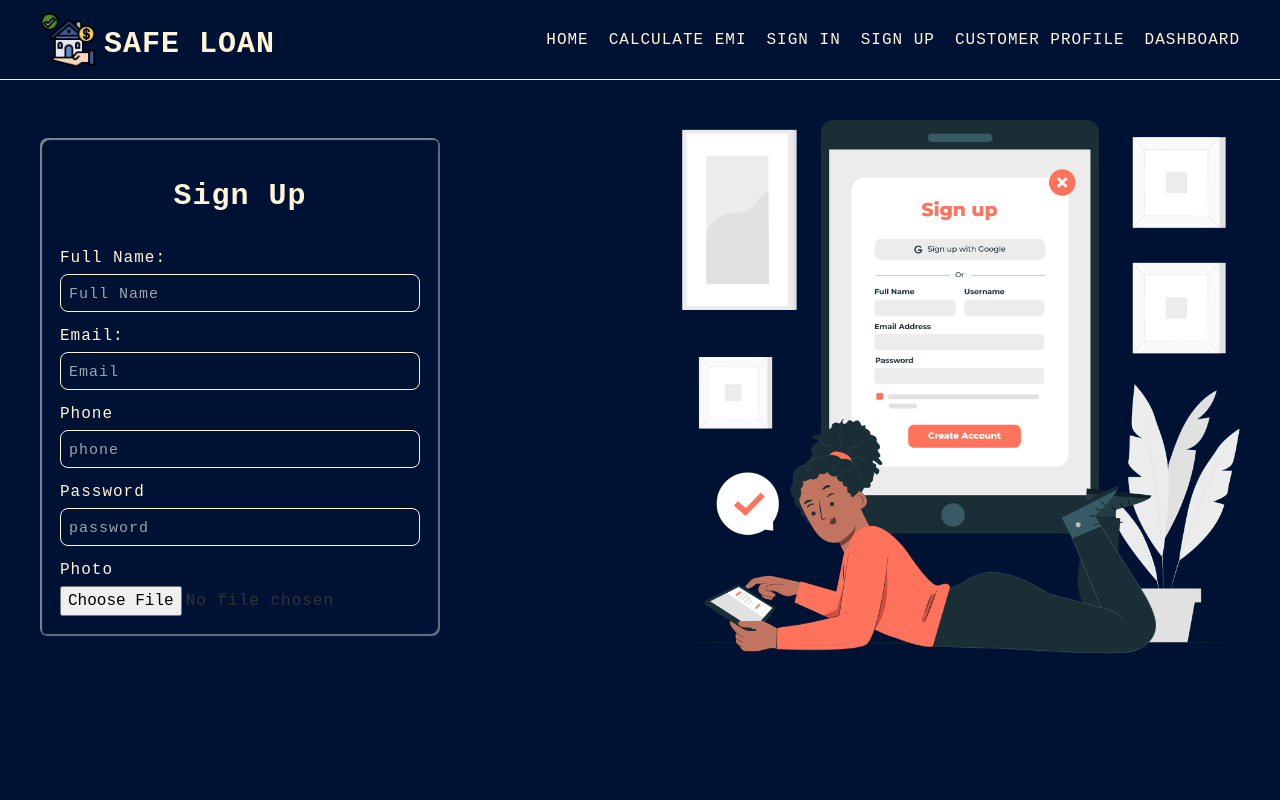
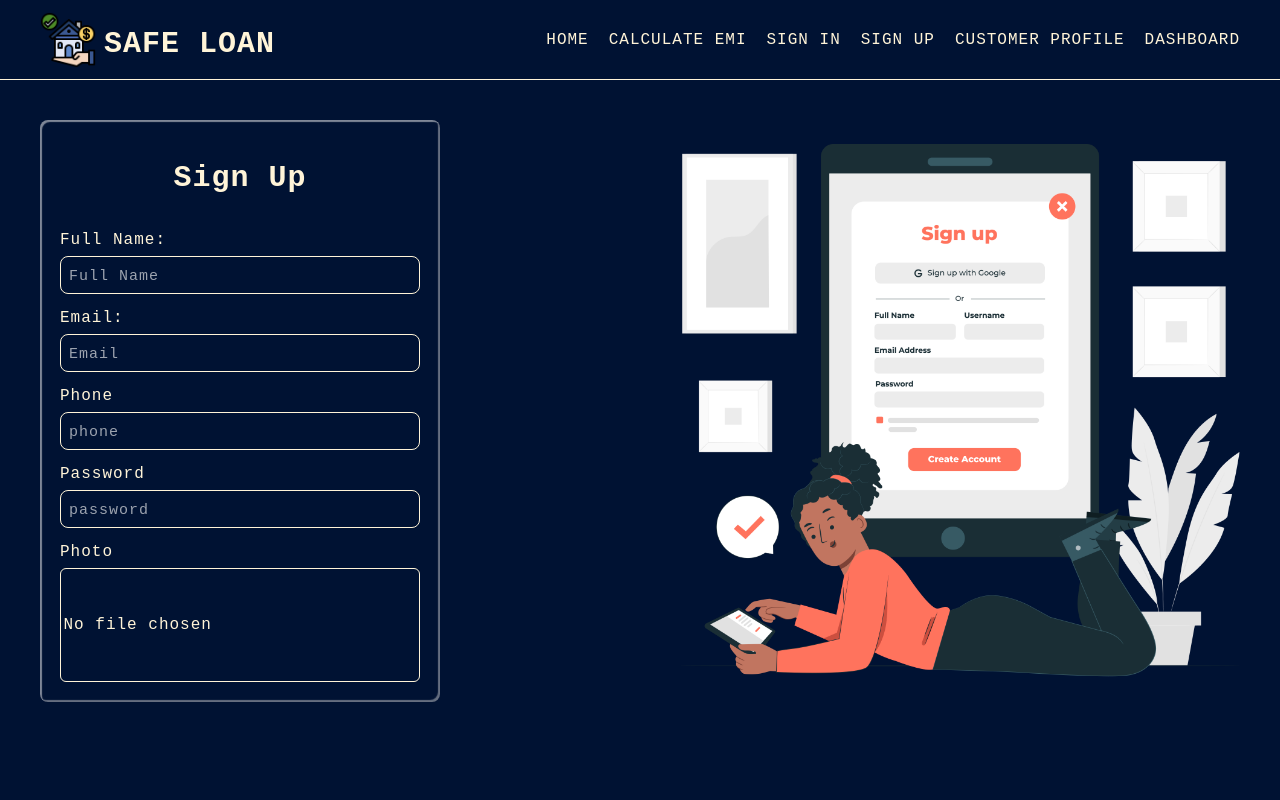
Before and after one commit to mostafizurRahaman/safe-loan, a React (Create React App) app: page /signup in a window 1280 px wide. Shown: the top 800 px of the page. Built offline with nearby package versions, Linux system fonts and the light colour scheme.

Commit message:
registration form design done

```diff
--- a/src/Pages/SignUp/SignUp.js
+++ b/src/Pages/SignUp/SignUp.js
@@ -1,12 +1,13 @@
 import React from "react";
 import sideRegister from "../../Assets/signup.png";
 import "./SingUp.css";
+import { BiImageAdd } from "react-icons/bi";
 const SignUp = () => {
    return (
       <div className="min-h-screen py-10 md:px-10 px-5 bg-primary ">
          <div className="flex  items-center justify-center  md:flex-row flex-col-reverse  gap-20 h-auto  ">
             <div className="md:w-1/2 w-full">
-               <div className=" w-full  md:w-[400px] bg-primary   bg-opacity-75  p-5 rounded-lg myForm flex items-center justify-center ">
+               <div className="w-full  md:w-[400px] bg-primary   bg-opacity-75  p-5 rounded-lg myForm flex items-center justify-center ">
                   <form className="w-full  flex items-center flex-col gap-3 h-auto ">
                      <div>
                         <h2 className="text-3xl font-bold capitalize my-5 text-center text-accent   ">
@@ -14,7 +15,7 @@ const SignUp = () => {
                         </h2>
                      </div>
                      <div className="flex w-full  flex-col gap-1">
-                        <label  className="text-accent " htmlFor="fullName">
+                        <label className="text-accent " htmlFor="fullName">
                            Full Name:
                         </label>
                         <input
@@ -26,15 +27,31 @@ const SignUp = () => {
                         />
                      </div>
                      <div className="flex w-full  flex-col gap-1">
-                        <label className="text-accent " htmlFor="email">Email:</label>
-                        <input  className="text-xl font-medium border-accent border lg:w-full  rounded-lg px-2 py-1 placeholder:text-[15px] bg-primary text-secondary  " type="email" id="email" placeholder="Email" />
+                        <label className="text-accent " htmlFor="email">
+                           Email:
+                        </label>
+                        <input
+                           className="text-xl font-medium border-accent border lg:w-full  rounded-lg px-2 py-1 placeholder:text-[15px] bg-primary text-secondary  "
+                           type="email"
+                           id="email"
+                           placeholder="Email"
+                        />
                      </div>
                      <div className="flex w-full  flex-col gap-1">
-                        <label className="text-accent  " htmlFor="phone">Phone</label>
-                        <input  className="text-xl font-medium border-accent border lg:w-full  rounded-lg px-2 py-1 placeholder:text-[15px] bg-primary text-secondary  " type="text" id="phone" placeholder="phone" />
+                        <label className="text-accent  " htmlFor="phone">
+                           Phone
+                        </label>
+                        <input
+                           className="text-xl font-medium border-accent border lg:w-full  rounded-lg px-2 py-1 placeholder:text-[15px] bg-primary text-secondary  "
+                           type="text"
+                           id="phone"
+                           placeholder="phone"
+                        />
                      </div>
                      <div className="flex w-full  flex-col gap-1">
-                        <label className="text-accent " htmlFor="password">Password</label>
+                        <label className="text-accent " htmlFor="password">
+                           Password
+                        </label>
                         <input
                            type="password"
                            id="password"
@@ -44,8 +61,19 @@ const SignUp = () => {
                         />
                      </div>
                      <div className="flex w-full  flex-col gap-1">
-                        <label className="flex w-full  flex-col gap-1 text-accent  " htmlFor="photo"> Photo</label>
-                        <input type="file" name="photo" id="photo" />
+                        <label
+                           className="flex w-full  flex-col gap-1 text-accent  "
+                           htmlFor="photo"
+                        >
+
+                           Photo
+                        </label>
+                        <label className="flex items-center justify-center gap-2 w-full border border-accent rounded-md px-5 py-4"
+                           htmlFor="photo"
+                        >
+                           <BiImageAdd className="w-20 h-20 text-secondary"></BiImageAdd>
+                           <input type="file" className="text-accent " name="photo" id="photo" />
+                        </label>
                      </div>
                   </form>
                </div>
--- a/src/Pages/SignUp/SingUp.css
+++ b/src/Pages/SignUp/SingUp.css
@@ -2,3 +2,11 @@
    box-shadow:inset 2px 2px 1px rgba(246, 246, 246, 0.516),  -2px -2px 1px rgba(221, 221, 221, 0.457) inset;
 
 }
+
+::-webkit-file-upload-button {
+   display: none;
+}
+
+::file-selector-button {
+   display: none;
+ }
```
